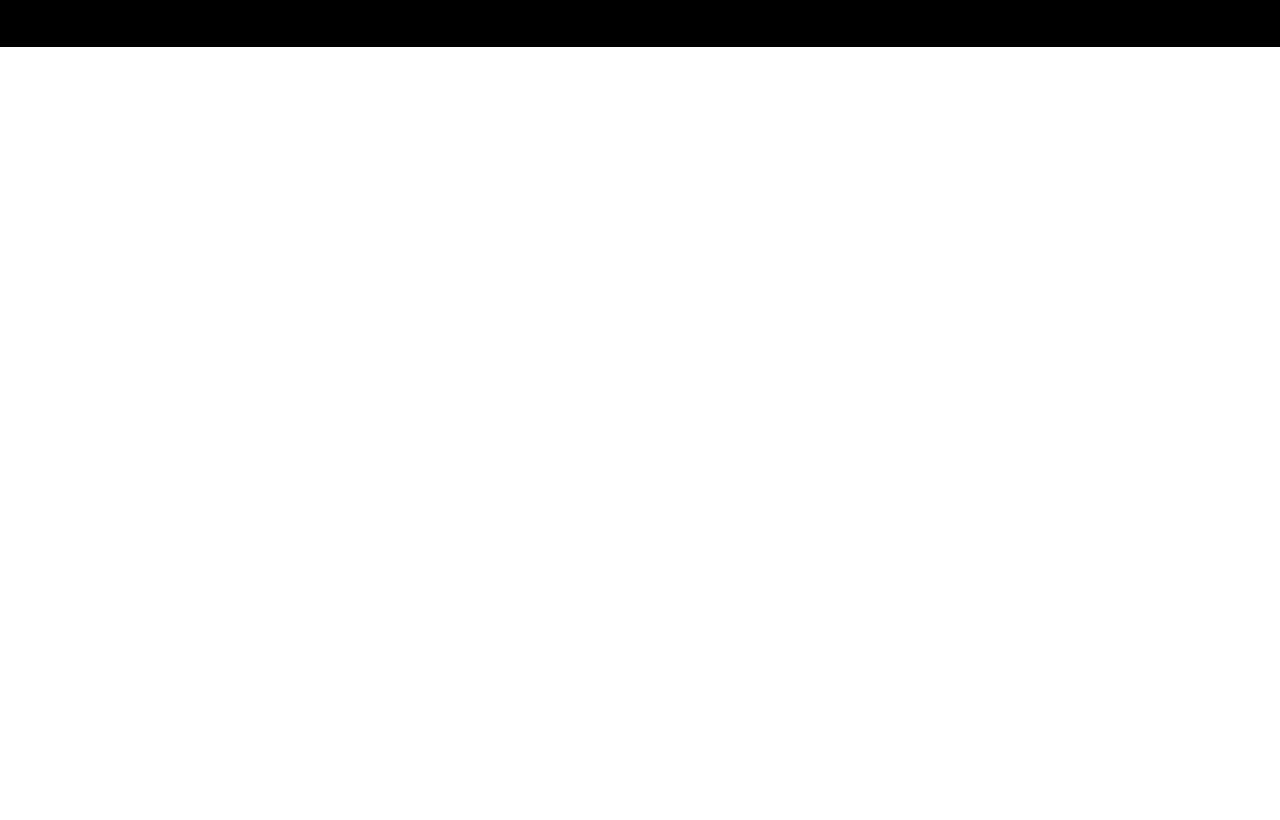
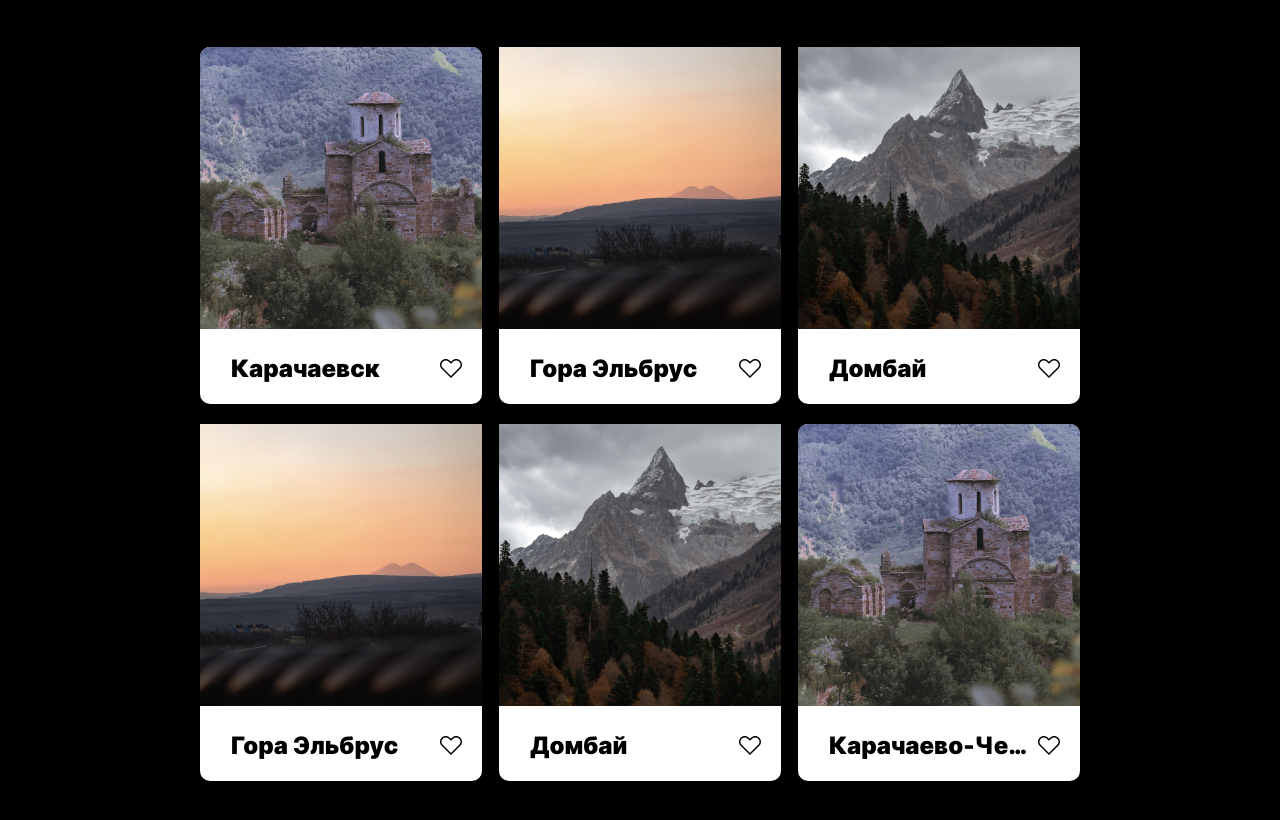
Before and after one commit to MihailB12109/mesto, a plain HTML site: page index.html in a window 1280 px wide. Shown: the part 282-1102 px from the top of the page. Before the commit the page ends 800 px from the top, so only its background shows below. Drawn offline with Linux system fonts and the light colour scheme.

Commit message:
modified:   blocks/body-style/body-style.css 	new file:   blocks/element/__image/element__image.css 	new file:   blocks/element/__like/element__like.css 	new file:   blocks/element/__name/element__name.css 	new file:   blocks/element/element.css 	new file:   blocks/elements/elements.css 	modified:   blocks/profiles/__add-button/profiles__add-button.css 	new file:   images/Dombai.png 	new file:   images/Elbrus.png 	new file:   images/Heart-black.svg 	new file:   images/Heart-white.svg 	new file:   images/Karachaevsk.png 	modified:   index.html 	modified:   pages/index.css

```diff
--- a/blocks/body-style/body-style.css
+++ b/blocks/body-style/body-style.css
@@ -1,3 +1,3 @@
 .body-style{
-
+    background-color: black;
 }
--- /dev/null
+++ b/blocks/element/__image/element__image.css
@@ -0,0 +1,7 @@
+.element__image{
+    border-top-left-radius: 10px;
+    border-top-right-radius: 10px;
+    max-width: 282px;
+    grid-column-start: 1;
+    grid-column-end: 4;
+}
--- /dev/null
+++ b/blocks/element/__like/element__like.css
@@ -0,0 +1,11 @@
+.element__like{
+    grid-column-start: 3;
+    grid-column-end: 4;
+    grid-row-start: 2;
+    grid-column-end: 3;
+    margin-top: 30px;
+}
+.element__like:hover{
+    opacity: 50%;
+    cursor: pointer;
+}
--- /dev/null
+++ b/blocks/element/__name/element__name.css
@@ -0,0 +1,17 @@
+.element__name {
+    margin:0;
+    padding:0;
+    font-size: 24px;
+    font-weight: 900;
+    line-height: 29px;
+    letter-spacing: 0em;
+    margin: 25px 0px 21px 31px;
+    grid-column-start: 1;
+    grid-column-end: 3;
+    grid-row-start: 2;
+    grid-column-end: 3;
+    max-width: 240px;
+    text-overflow: ellipsis;
+    white-space: nowrap;
+    overflow: hidden;
+}
--- /dev/null
+++ b/blocks/element/element.css
@@ -0,0 +1,7 @@
+.element{
+    background-color: white;
+    max-width: 282px;
+    border-radius: 10px;
+    display: grid;
+    grid-template-columns: 120px 120px 42px;
+}
--- /dev/null
+++ b/blocks/elements/elements.css
@@ -0,0 +1,7 @@
+.elements{
+max-width: 880px;
+display: grid;
+grid-template-columns: repeat(3, 1fr);
+gap: 20px 17px;
+margin: 0px 200px 50px 200px;
+}
--- a/blocks/profiles/__add-button/profiles__add-button.css
+++ b/blocks/profiles/__add-button/profiles__add-button.css
@@ -9,9 +9,3 @@
     opacity: 0.6;
     cursor: pointer;
 }
-
-@media screen and (max-width:670px) {
-    .profiles__add-button {
-
-    }
-  }
--- a/index.html
+++ b/index.html
@@ -33,6 +33,38 @@
                     <img class="profiles__add-button_icon" src="./images/Add-Button1.svg" alt="Добавить">
                 </button>
             </section>
+            <section class="elements">
+                <div class="element">
+                    <img class="element__image" src="./images/Karachaevsk.png" alt="Карачаевск">
+                    <h2 class="element__name">Карачаевск</h2>
+                    <img class="element__like" src="./images/Heart-white.svg">
+                </div>
+                <div class="element">
+                    <img class="element__image" src="./images/Elbrus.png" alt="Гора Эльбрус">
+                    <h2 class="element__name">Гора Эльбрус</h2>
+                    <img class="element__like" src="./images/Heart-white.svg">
+                </div>
+                <div class="element">
+                    <img class="element__image" src="./images/Dombai.png" alt="Домбай">
+                    <h2 class="element__name">Домбай</h2>
+                    <img class="element__like" src="./images/Heart-white.svg">
+                </div>
+                <div class="element">
+                    <img class="element__image" src="./images/Elbrus.png" alt="Гора Эльбрус">
+                    <h2 class="element__name">Гора Эльбрус</h2>
+                    <img class="element__like" src="./images/Heart-white.svg">
+                </div>
+                <div class="element">
+                    <img class="element__image" src="./images/Dombai.png" alt="Домбай">
+                    <h2 class="element__name">Домбай</h2>
+                    <img class="element__like" src="./images/Heart-white.svg">
+                </div>
+                <div class="element">
+                    <img class="element__image" src="./images/Karachaevsk.png" alt="Карачаево-Черкессия">
+                    <h2 class="element__name">Карачаево-Черкессия</h2>
+                    <img class="element__like" src="./images/Heart-white.svg">
+                </div>
+            </section>
         </main>
     </div>
 
--- a/pages/index.css
+++ b/pages/index.css
@@ -16,3 +16,7 @@
 @import url(../blocks/profiles/profiles.css);
 @import url(../blocks/profiles/__add-button/profiles__add-button.css);
 @import url(../blocks/profiles/__add-button/_icon/profiles__add-button_icon.css);
+@import url(../blocks/elements/elements.css);
+@import url(../blocks/element/element.css);
+@import url(../blocks/element/__name/element__name.css);
+@import url(../blocks/element/__like/element__like.css);
```
Also changed, not shown: images/Dombai.png (added), images/Elbrus.png (added), images/Heart-black.svg (added), images/Heart-white.svg (added), images/Karachaevsk.png (added).
